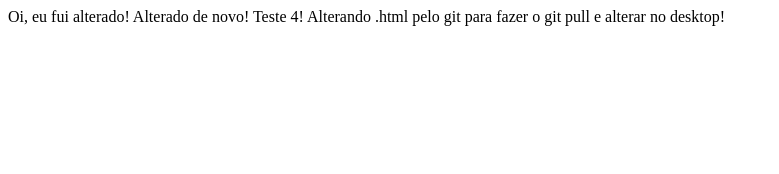
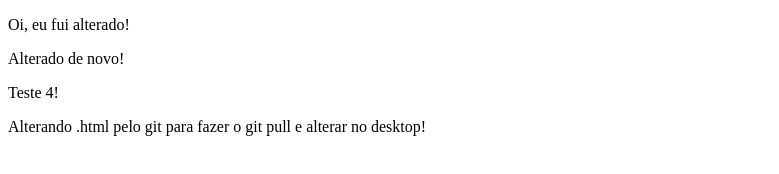
Before and after one commit to Nicolle-Dias/reprograma-02, a plain HTML site: page index.html in a window 1280 px wide. Shown: the whole page, without its empty margins (0-779 px from the left). Drawn offline with Linux system fonts and the light colour scheme.

Commit message:
Update index.html

```diff
--- a/index.html
+++ b/index.html
@@ -7,9 +7,9 @@
     <title>Document</title>
 </head>
 <body>
-    Oi, eu fui alterado!
-    Alterado de novo!
-    Teste 4!
-    Alterando .html pelo git para fazer o git pull e alterar no desktop!
+    <p>Oi, eu fui alterado!</p>
+    <p>Alterado de novo!</p>
+    <p>Teste 4!</p>
+    <p>Alterando .html pelo git para fazer o git pull e alterar no desktop!</p>
 </body>
 </html>
```
